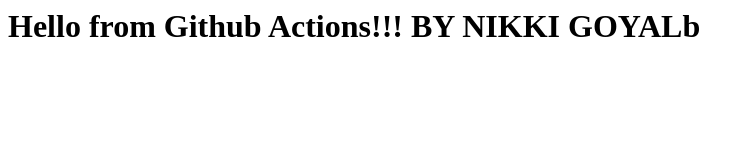
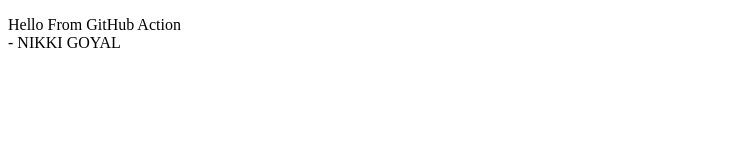
Before and after one commit to devops-nikki/CI-CD-static, a plain HTML site: page index.html in a window 1280 px wide. Shown: the whole page, without its empty margins (0-754 px from the left). Drawn offline with Linux system fonts and the light colour scheme.

Commit message:
Update index.html

```diff
--- a/index.html
+++ b/index.html
@@ -1,6 +1,9 @@
-<title>my github site</title>
-
-<h1>
-  <b>Hello from Github Actions!!!
-      BY NIKKI GOYAL</b>b
-</h1>
+<!DOCTYPE html>
+<html>
+  <head>
+    <title>GitHub Action Test</title>
+  </head>
+  <body>
+    <p>Hello From GitHub Action <br> - NIKKI GOYAL</p>
+  </body>
+</html>
```
